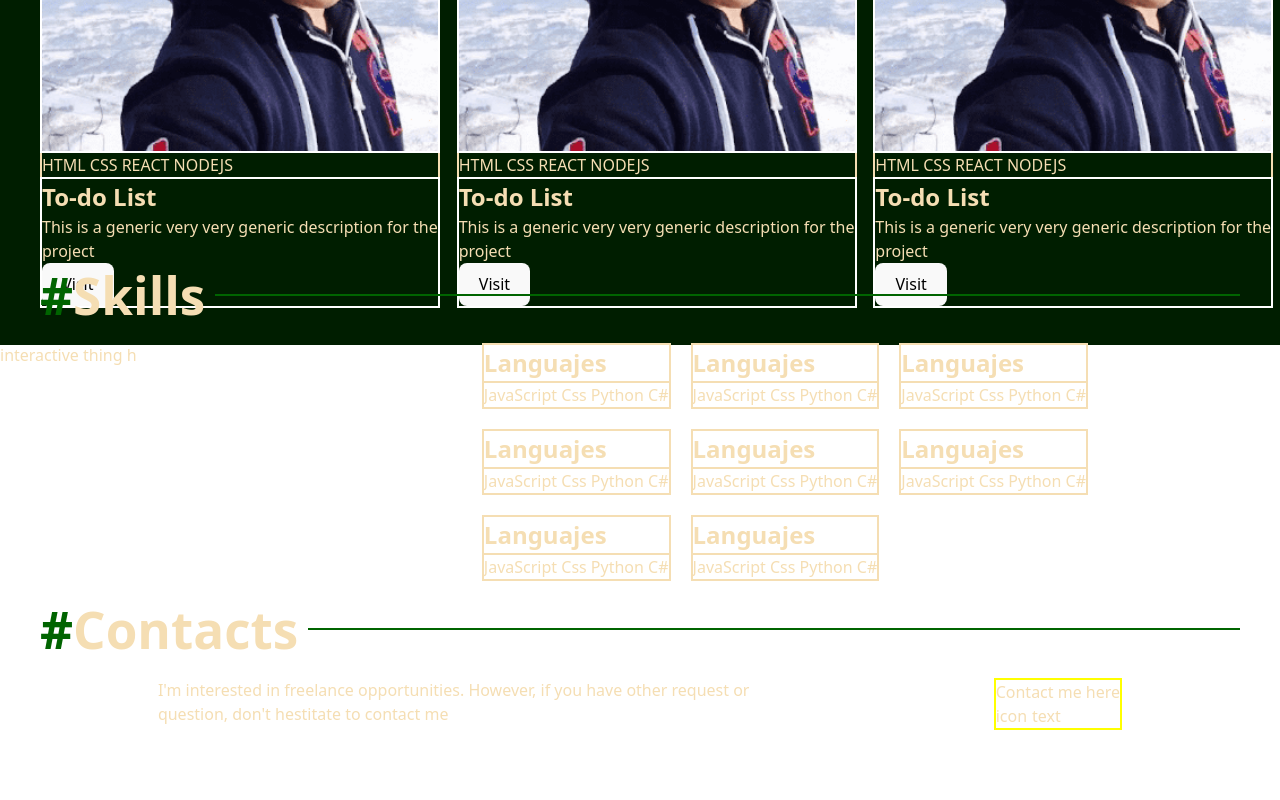
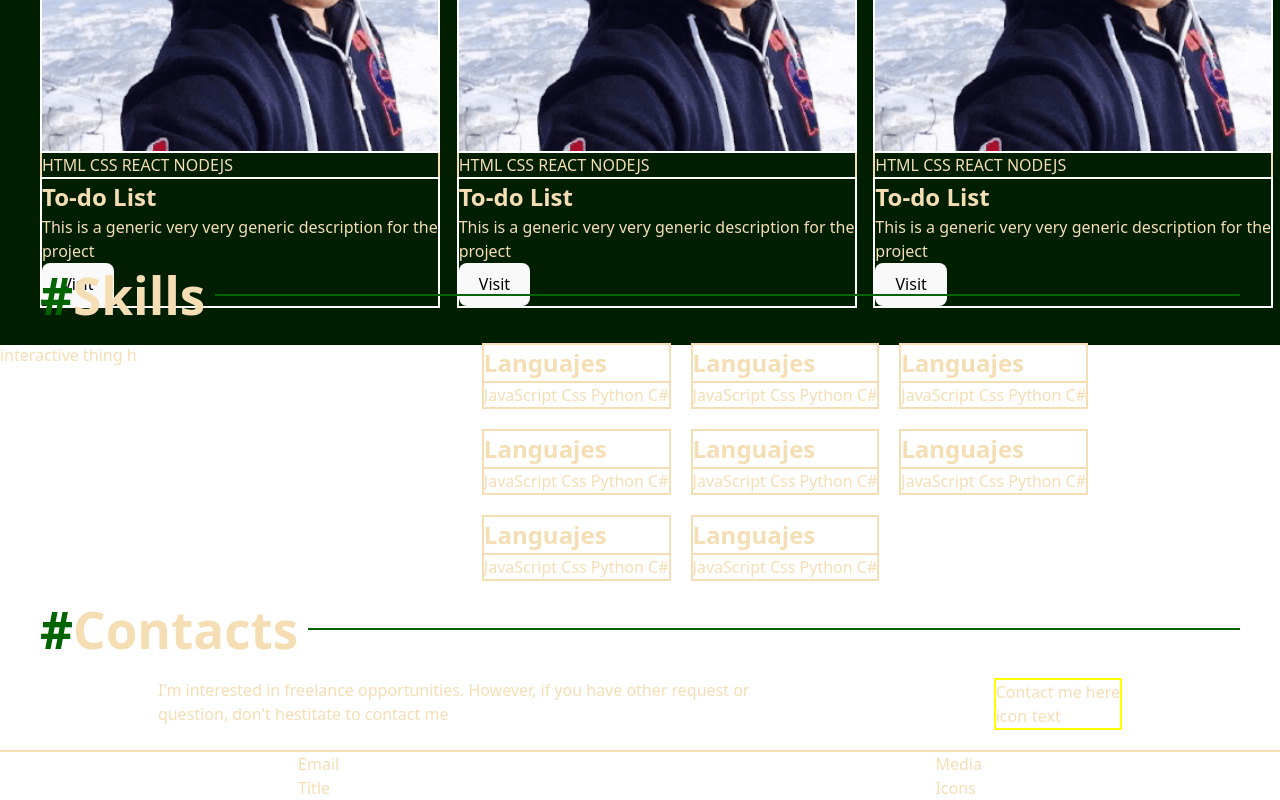
Before and after one commit to abdiel-codes/homepage, a React (Vite) app: page / in a window 1280 px wide. Shown: the part 935-1735 px from the top of the page. Before the commit the page ends 1665 px from the top, so only its background shows below. Built offline with nearby package versions, Linux system fonts and the light colour scheme.

Commit message:
Finished Footer section

```diff
--- a/src/App.jsx
+++ b/src/App.jsx
@@ -7,6 +7,7 @@ import About from './components/About';
 import Projects from './components/Projects';
 import Skill from "./components/Skill";
 import Contact from './components/Contact';
+import Footer from './components/Footer';
 
 function App() {
   return(
@@ -33,6 +34,7 @@ function App() {
         text = "Contacts"
        />
        <Contact />
+       <Footer />
     </>
   );
 }
--- /dev/null
+++ b/src/components/Footer.jsx
@@ -0,0 +1,18 @@
+import "../stylesheets/Footer.css";
+
+function Footer() {
+    return (
+        <div className="footer-container">
+            <div className="footer-contact">
+                <p>Email</p>
+                <p>Title</p>
+            </div>
+            <div className="footer-media">
+                <p>Media</p>
+                <p>Icons</p>
+            </div>
+        </div>
+    );
+}
+
+export default Footer;
--- /dev/null
+++ b/src/stylesheets/Footer.css
@@ -0,0 +1,8 @@
+.footer-container {
+    color: wheat;
+    display: flex;
+    justify-content: space-around;
+    align-items: center;
+    border-top: 2px solid wheat;
+    margin-top: 20px;
+}
```
Also changed, not shown: 1 other file (tests, documents, lock files or other folders).
